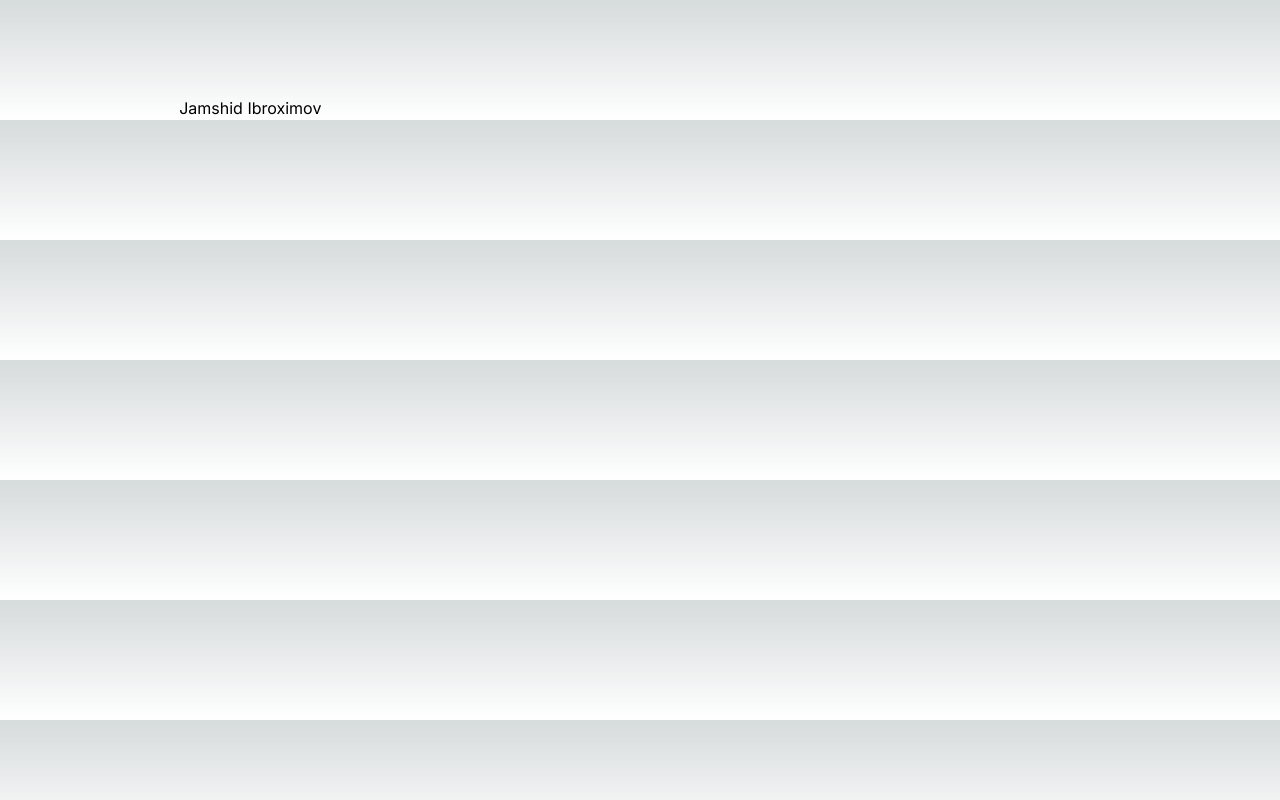
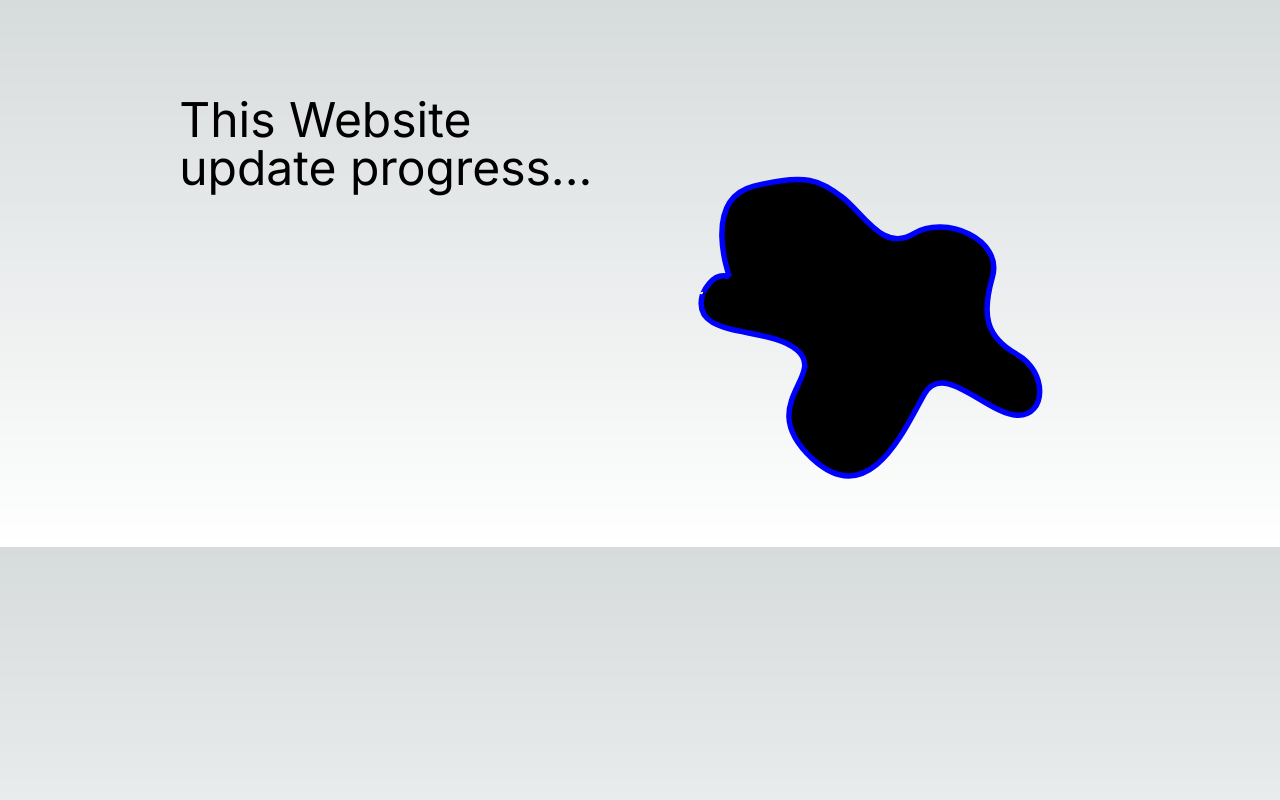
Before and after one commit to Jamshdbek/profile-me, a Next.js app: page / in a window 1280 px wide. Built offline with nearby package versions, Linux system fonts and the light colour scheme.

Commit message:
[push changes]

```diff
--- a/app/page.tsx
+++ b/app/page.tsx
@@ -1,11 +1,12 @@
 export default function Home() {
   return (
-    <main className="flex pt-24 mx-[14vw] justify-center">
-      <div className="bg-blue w-full">
-        <h1>Jamshid Ibroximov</h1>
+    <main className="flex pt-24 mx-[14vw] justify-center ">
+      <div className="bg-blue w-full ">
+        <h1 className=" text-5xl">This Website update progress...  </h1>
+
       </div>
       <br />
-      {/* <svg viewBox="0 0 340 333">
+      <svg viewBox="0 0 340 333">
         <path
           className="path"
           fill="dark"
@@ -15,7 +16,7 @@ export default function Home() {
 s30,41,53,27s66,4,58,32s-5,44,18,57s22,46,0,45s-54-40-68-16s-40,88-83,48s11-61-11-80s-79-7-70-41
 C46.039,146.545,53.039,128.545,66.039,133.545z"
         />
-      </svg> */}
+      </svg>
     </main>
   );
 }
--- a/package.json
+++ b/package.json
@@ -11,7 +11,8 @@
   "dependencies": {
     "next": "^14.1.4",
     "react": "^18.2.0",
-    "react-dom": "^18.2.0"
+    "react-dom": "^18.2.0",
+    "react-flex-pixel": "^1.0.1"
   },
   "devDependencies": {
     "@types/node": "^20",
```
Also changed, not shown: 1 other file (tests, documents, lock files or other folders).
